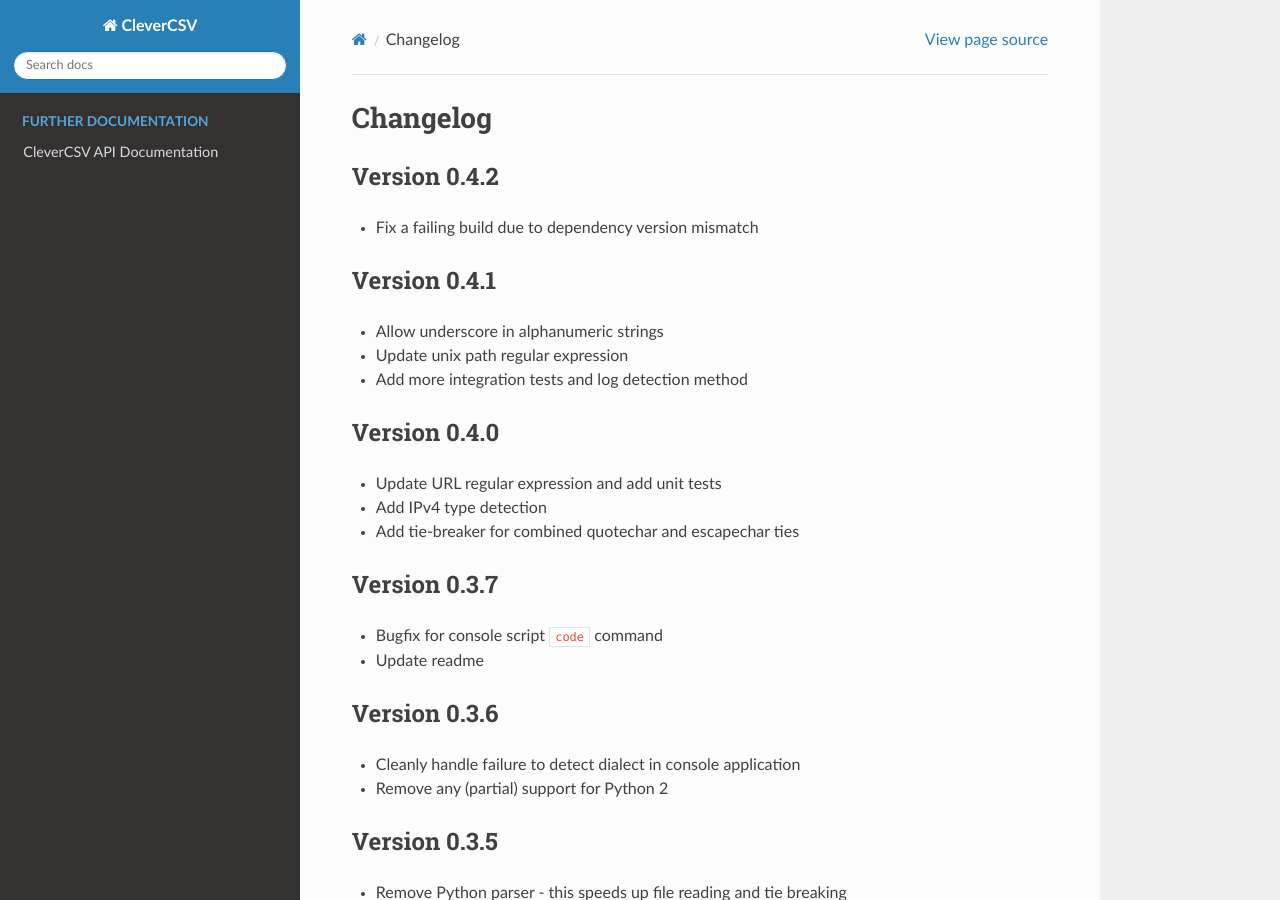
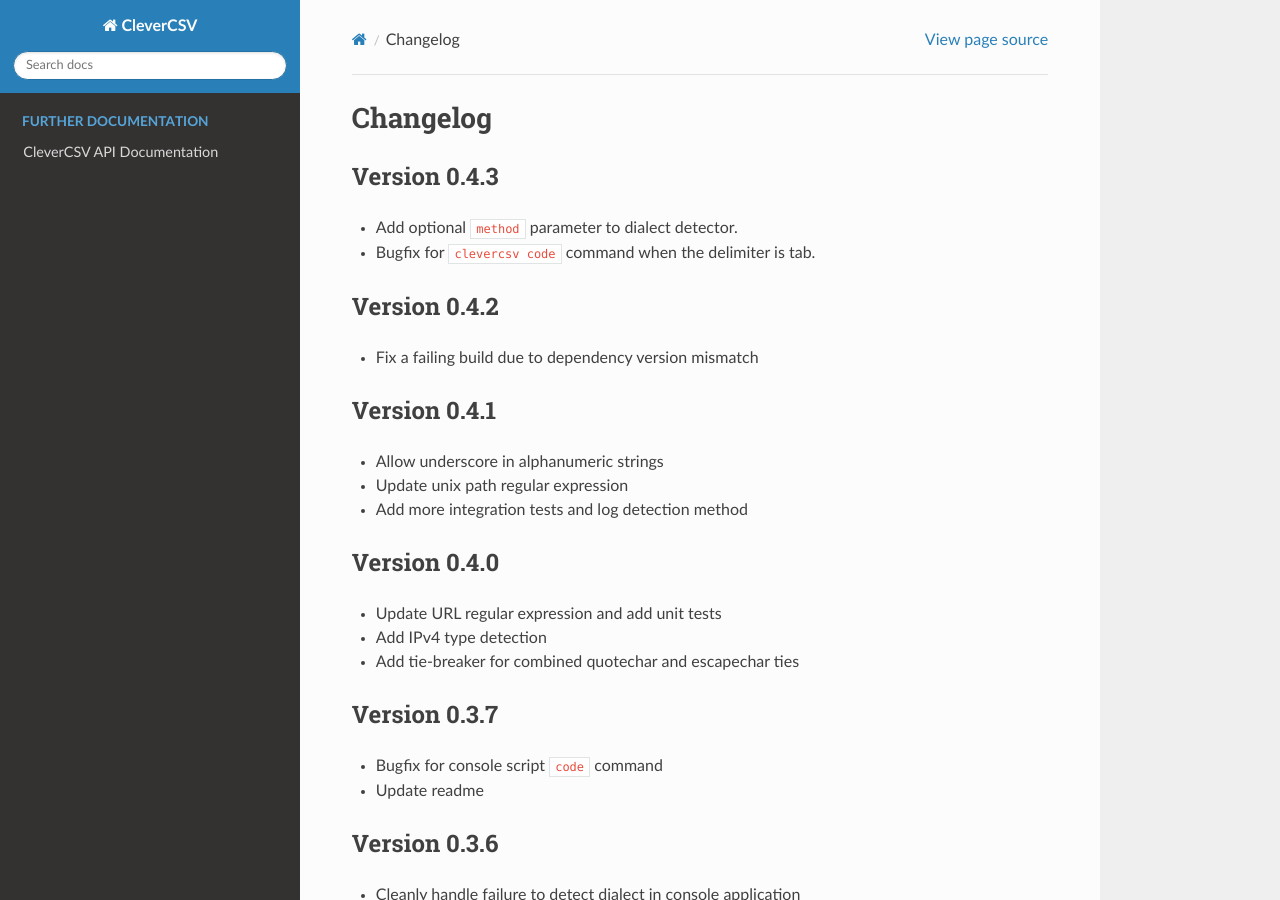
Before and after one commit to alan-turing-institute/CleverCSV, a Sphinx documentation site: the page built from docs/CHANGELOG.rst, in a window 1280 px wide and 900 px high. Built offline with Sphinx 7.4.7 and the Read the Docs theme 2.0.0, drawn with Linux system fonts in a browser that asks for light colours; pages that are not in the unit, such as notebooks, are missing from menus.

Commit message:
Bump version and update changelog

```diff
--- a/clevercsv/__version__.py
+++ b/clevercsv/__version__.py
@@ -1,5 +1,5 @@
 # -*- coding: utf-8 -*-
 
-VERSION = (0, 4, 2)
+VERSION = (0, 4, 3)
 
 __version__ = ".".join(map(str, VERSION))
--- a/docs/CHANGELOG.rst
+++ b/docs/CHANGELOG.rst
@@ -1,6 +1,13 @@
 
 Changelog
 =========
+
+Version 0.4.3
+-------------
+
+
+* Add optional ``method`` parameter to dialect detector.
+* Bugfix for ``clevercsv code`` command when the delimiter is tab.
 
 Version 0.4.2
 -------------
--- a/pyproject.toml
+++ b/pyproject.toml
@@ -1,6 +1,6 @@
 [tool.poetry]
 name = "clevercsv"
-version = "0.4.2"
+version = "0.4.3"
 description = "A drop-in replacement for the Python CSV module with improved dialect detection"
 authors = ["Gertjan van den Burg <gertjanvandenburg@gmail.com>"]
 license = "MIT"
```
Also changed, not shown: CHANGELOG.md (+5 -0 lines).
